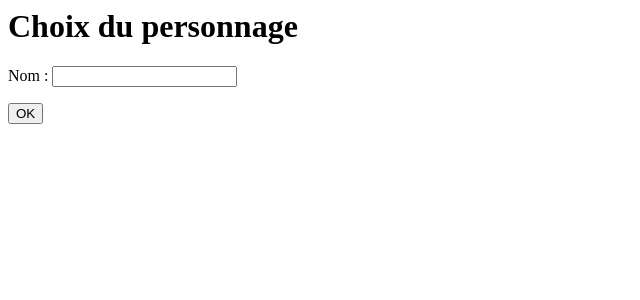
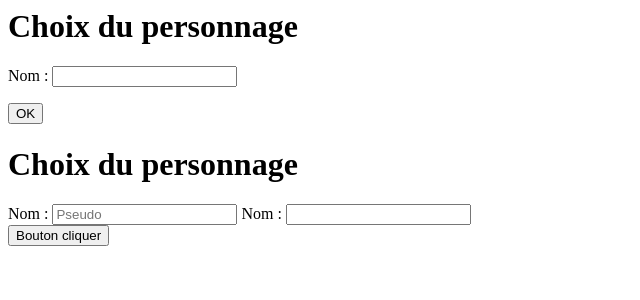
Before and after one commit to Xav551123/JeuPython, a Python web app: template templates/home.html in a window 1280 px wide. Shown: the top 300 px of the page, without its empty margins (0-640 px from the left). Run offline with Jinja, Linux system fonts and the light colour scheme; the template is opened without the code that fills it, so the values that code supplies are empty.

Commit message:
modif du home.html

```diff
--- a/templates/home.html
+++ b/templates/home.html
@@ -13,3 +13,21 @@
 </form>
 
 <input type="button" value="OK">
+<h1> Choix du personnage </h1>
+
+
+
+<form action="/Formulaire Choix du Personnage" method="post">
+    <div>
+        <label for="Nom du Personnage">Nom :</label>
+        <input type="text" name="pseudo" placeholder="Pseudo" required>
+
+        <label for="Numero de CARTE BANCAIRE">Nom :</label>
+        <input type="text" id="name" name="user_name">
+    </div>
+
+
+<input type="button" value="Bouton cliquer">
+
+
+</form>
```
